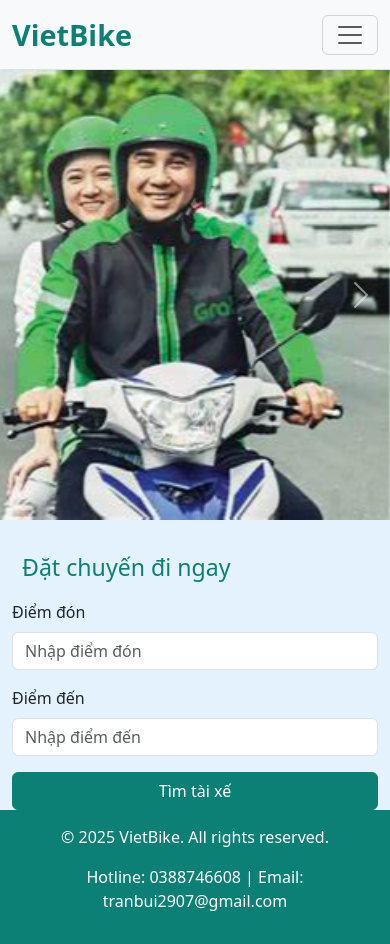
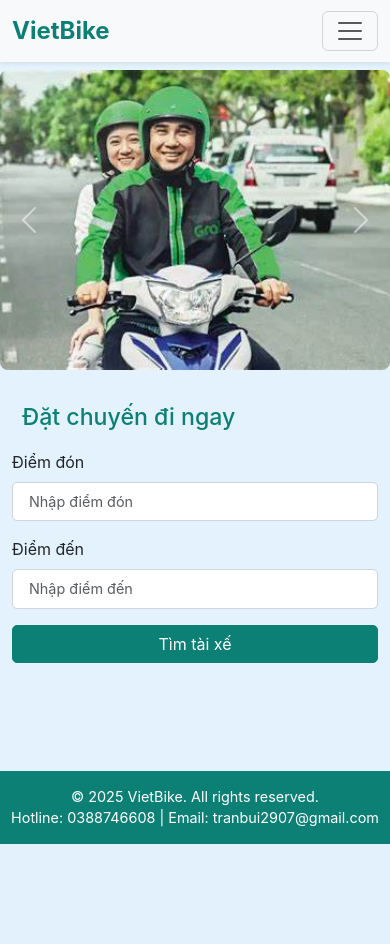
Before and after one commit to vhp201003/VietBike, a Django app: template frontend/templates/home.html in a window 390 px wide. After the commit the page ends 844 px from the top, so only its background shows below. Run offline with Django 5.2, Linux system fonts and the light colour scheme; the template is opened without the code that fills it, so the values that code supplies are empty.

Commit message:
Update styles.css

```diff
--- a/frontend/static/css/styles.css
+++ b/frontend/static/css/styles.css
@@ -3,48 +3,157 @@ body {
     min-height: 100vh;
     display: flex;
     flex-direction: column;
+    font-family: -apple-system, BlinkMacSystemFont, 'Segoe UI', Roboto, Oxygen, Ubuntu, Cantarell, 'Open Sans', 'Helvetica Neue', sans-serif;
 }
+
 .navbar {
     z-index: 1030;
+    background-color: #ffffff;
+    box-shadow: 0 2px 4px rgba(0, 0, 0, 0.1);
 }
+
 .navbar + div {
     margin-top: 70px;
 }
+
 .navbar-brand {
     font-size: 1.8rem;
     font-weight: bold;
     color: #0d8075 !important;
 }
+
+.nav-link {
+    color: #333333 !important;
+    transition: color 0.3s;
+}
+
 .nav-link:hover {
     color: #ff5722 !important;
 }
+
 .bg-primary-custom {
     background-color: #0d8075 !important;
 }
+
 .text-primary {
     color: #0d8075 !important;
     padding: 10px;
     border-radius: 5px;
     display: inline-block;
 }
+
 .btn-primary {
     background-color: #0d8075 !important;
     border-color: #0d8075 !important;
+    border-radius: 5px;
+    transition: background-color 0.3s, border-color 0.3s;
 }
+
 .btn-primary:hover {
     background-color: #095e56 !important;
     border-color: #095e56 !important;
 }
+
+.btn-outline-secondary {
+    background: white;
+    border: 1px solid #d1d5db;
+    color: #374151;
+    border-radius: 5px;
+    transition: background-color 0.3s;
+}
+
+.btn-outline-secondary:hover {
+    background: #f3f4f6;
+}
+
 .footer {
     background-color: #0d8075;
     color: white;
     padding: 15px 0;
     text-align: center;
     margin-top: auto;
+    width: 100%;
 }
+
+.footer p {
+    margin: 0;
+    font-size: 0.9rem;
+}
+
 .carousel-item img {
     max-width: 1300px;
     margin: auto;
     height: 450px;
     object-fit: cover;
+    border-radius: 8px;
 }
+
+.list-group-item {
+    border-radius: 5px;
+    margin-bottom: 10px;
+    padding: 15px;
+    background-color: #ffffff;
+    box-shadow: 0 1px 3px rgba(0, 0, 0, 0.1);
+}
+
+.form-control {
+    border: 1px solid #d1d5db;
+    border-radius: 5px;
+    padding: 0.5rem 1rem;
+    transition: border-color 0.3s, box-shadow 0.3s;
+}
+
+.form-control:focus {
+    outline: none;
+    border-color: #0d8075;
+    box-shadow: 0 0 0 3px rgba(13, 128, 117, 0.1);
+}
+
+.alert {
+    border-radius: 5px;
+    padding: 15px;
+    margin-bottom: 20px;
+}
+
+.alert-success {
+    background-color: #d4edda;
+    color: #155724;
+}
+
+.alert-danger {
+    background-color: #f8d7da;
+    color: #721c24;
+}
+
+.map-container {
+    position: relative;
+    margin-bottom: 1rem;
+}
+
+#map {
+    border-radius: 8px;
+    box-shadow: 0 2px 4px rgba(0, 0, 0, 0.1);
+}
+
+.status-message {
+    transition: opacity 0.3s ease;
+    z-index: 1000;
+}
+
+/* Toastify styles */
+.toastify {
+    border-radius: 5px;
+    box-shadow: 0 2px 4px rgba(0, 0, 0, 0.2);
+}
+
+@media (max-width: 768px) {
+    .navbar-brand {
+        font-size: 1.5rem;
+    }
+    .carousel-item img {
+        height: 300px;
+    }
+    .form-control {
+        font-size: 0.9rem;
+    }
+}
```
